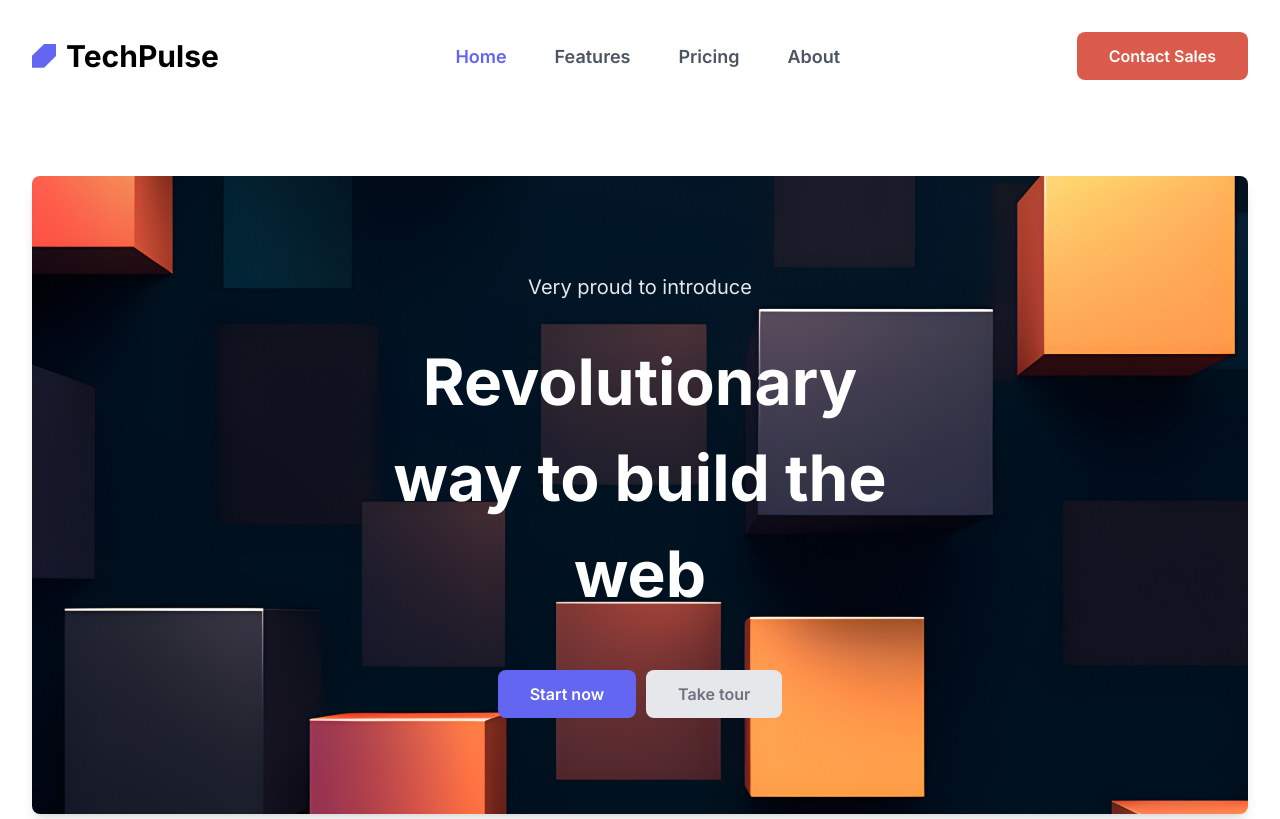
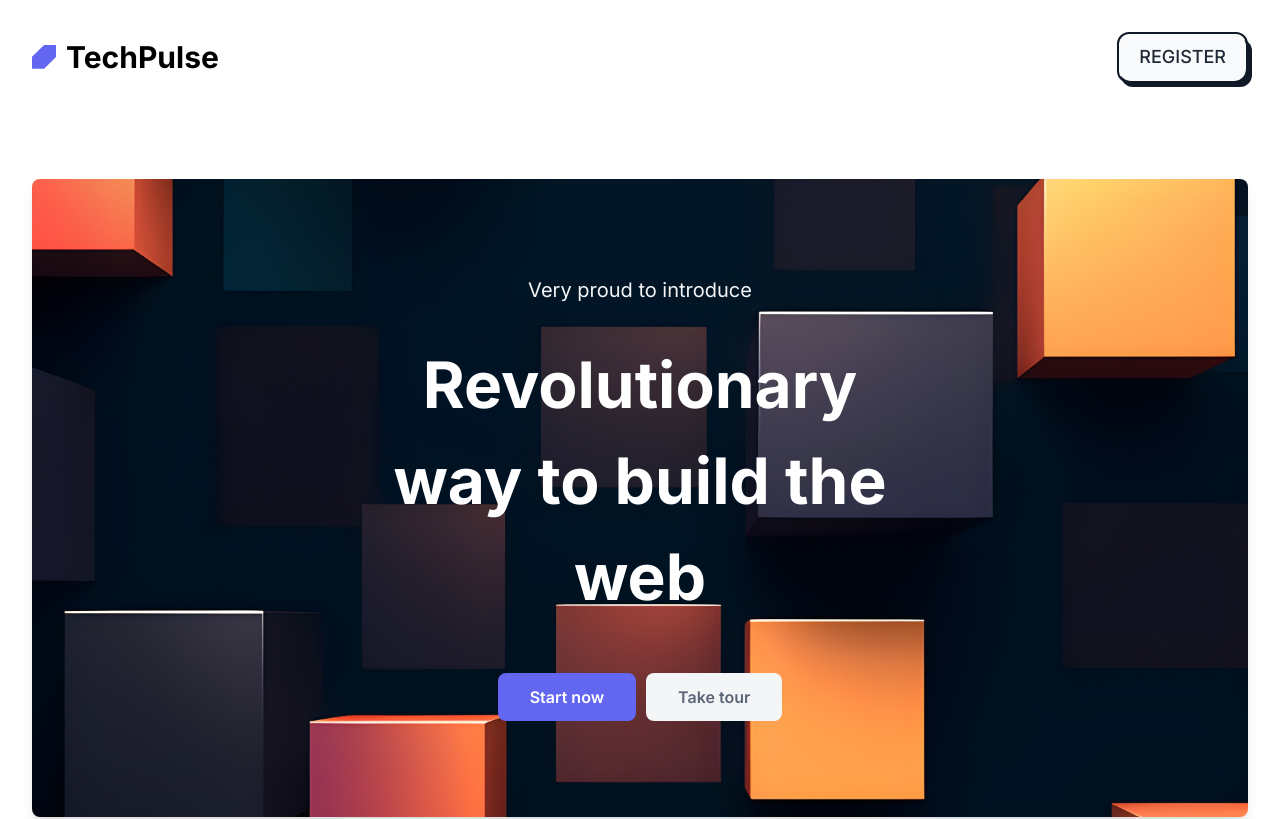
Before and after one commit to AkashSasikumar47/ieee-protocol-website, a Next.js app: page / in a window 1280 px wide. Shown: the top 819 px of the page. Built offline with nearby package versions, Linux system fonts and the light colour scheme.

Commit message:
Update code

```diff
--- a/app/components/About/About.tsx
+++ b/app/components/About/About.tsx
@@ -4,7 +4,7 @@
     return (
         <div>
 
-            <div className="bg-gray-200 pb-6 sm:pb-8 lg:pb-12">
+            <div className="bg-white pb-6 sm:pb-8 lg:pb-12">
                 <section className="mx-auto max-w-screen-2xl px-4 md:px-8">
                     <div className="mb-8 flex flex-wrap justify-between md:mb-16">
                         <div className="mb-6 flex w-full flex-col justify-center sm:mb-12 lg:mb-0 lg:w-1/3 lg:pb-24 lg:pt-48">
@@ -36,13 +36,6 @@
                                 />
                             </div>
                         </div>
-                        <button className="mt-12 relative bg-gray-200 hover:bg-gray-300 focus:outline-none focus:ring-2 focus:ring-offset-2 focus:ring-gray-400 rounded-lg p-4 shadow-lg transition duration-300 ease-in-out">
-                            <span className="absolute inset-0 bg-white opacity-20 rounded-lg" />
-                            <span className="relative text-gray-800 font-semibold">
-                                Neumorphism Button
-                            </span>
-                        </button>
-
                     </div>
                 </section>
             </div>
--- a/app/components/Navbar/Navbar.tsx
+++ b/app/components/Navbar/Navbar.tsx
@@ -26,57 +26,18 @@
                             TechPulse
                         </a>
                         {/* logo - end */}
-                        {/* nav - start */}
-                        <nav className="hidden gap-12 lg:flex">
-                            <a href="#" className="text-lg font-semibold text-indigo-500">
-                                Home
-                            </a>
-                            <a
-                                href="#"
-                                className="text-lg font-semibold text-gray-600 transition duration-100 hover:text-indigo-500 active:text-indigo-700"
-                            >
-                                Features
-                            </a>
-                            <a
-                                href="#"
-                                className="text-lg font-semibold text-gray-600 transition duration-100 hover:text-indigo-500 active:text-indigo-700"
-                            >
-                                Pricing
-                            </a>
-                            <a
-                                href="#"
-                                className="text-lg font-semibold text-gray-600 transition duration-100 hover:text-indigo-500 active:text-indigo-700"
-                            >
-                                About
-                            </a>
-                        </nav>
-                        {/* nav - end */}
-                        {/* buttons - start */}
-                        <a
-                            href="#"
-                            className="hidden rounded-lg bg-primary px-8 py-3 text-center text-sm font-semibold text-white outline-none ring-indigo-300 transition duration-100 hover:bg-gray-300 focus-visible:ring active:text-gray-700 md:text-base lg:inline-block"
-                        >
-                            Contact Sales
+
+                        <a href="#_" className="relative inline-block text-lg group">
+                            <span className="relative z-10 block px-5 py-3 overflow-hidden font-medium leading-tight text-gray-800 transition-colors duration-300 ease-out border-2 border-gray-900 rounded-xl group-hover:text-white">
+                                <span className="absolute inset-0 w-full h-full px-5 py-3 rounded-xl bg-gray-50" />
+                                <span className="absolute left-0 w-48 h-48 -ml-2 transition-all duration-300 origin-top-right -rotate-90 -translate-x-full translate-y-12 bg-gray-900 group-hover:-rotate-180 ease" />
+                                <span className="relative">REGISTER</span>
+                            </span>
+                            <span
+                                className="absolute bottom-0 right-0 w-full h-12 -mb-1 -mr-1 transition-all duration-200 ease-linear bg-gray-900 rounded-xl group-hover:mb-0 group-hover:mr-0"
+                                data-rounded="rounded-xl"
+                            />
                         </a>
-                        <button
-                            type="button"
-                            className="inline-flex items-center gap-2 rounded-lg bg-gray-200 px-2.5 py-2 text-sm font-semibold text-gray-500 ring-indigo-300 hover:bg-gray-300 focus-visible:ring active:text-gray-700 md:text-base lg:hidden"
-                        >
-                            <svg
-                                xmlns="http://www.w3.org/2000/svg"
-                                className="h-6 w-6"
-                                viewBox="0 0 20 20"
-                                fill="currentColor"
-                            >
-                                <path
-                                    fillRule="evenodd"
-                                    d="M3 5a1 1 0 011-1h12a1 1 0 110 2H4a1 1 0 01-1-1zM3 10a1 1 0 011-1h6a1 1 0 110 2H4a1 1 0 01-1-1zM3 15a1 1 0 011-1h12a1 1 0 110 2H4a1 1 0 01-1-1z"
-                                    clipRule="evenodd"
-                                />
-                            </svg>
-                            Menu
-                        </button>
-                        {/* buttons - end */}
                     </header>
                 </div>
             </div>
--- a/app/layout.tsx
+++ b/app/layout.tsx
@@ -5,7 +5,7 @@
 const inter = Inter({ subsets: ["latin"] });
 
 export const metadata: Metadata = {
-  title: "Create Next App",
+  title: "PROTOCOL",
   description: "Generated by create next app",
 };
 
--- a/tailwind.config.js
+++ b/tailwind.config.js
@@ -31,8 +31,14 @@
       },
       colors: {
         white: '#ffffff',
-        primary: '#DA5B4B',
-        secondary: '#913D37',
+        gray: {
+          '200': '#F4F5F7',
+          '300': '#DDE3ED',
+          '400': '#808B9F',
+          '500': '#5B6577',
+          '600': '#39404E',
+          '700': '#2C2D30',
+        },
         black: '#000000',
       },
       spacing: {
@@ -64,7 +70,8 @@
     },
   },
   variants: {
-    extend: {},
+    extend: {
+    },
   },
   plugins: [],
 }
```
